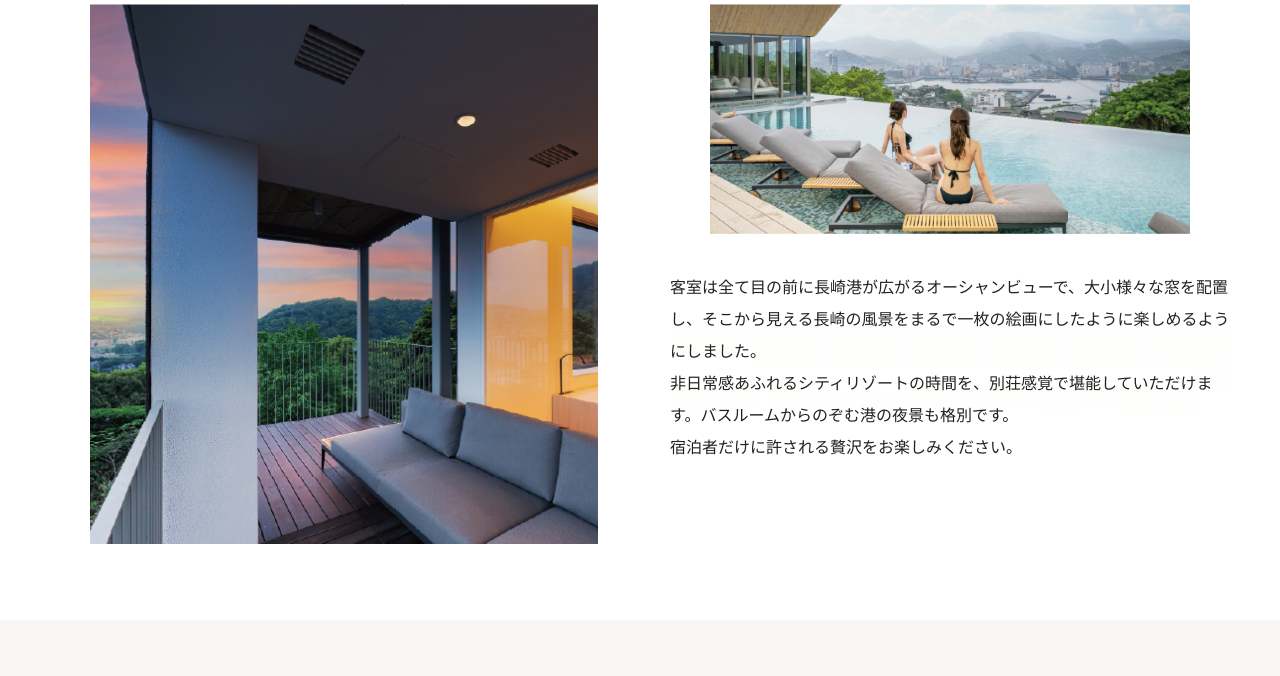
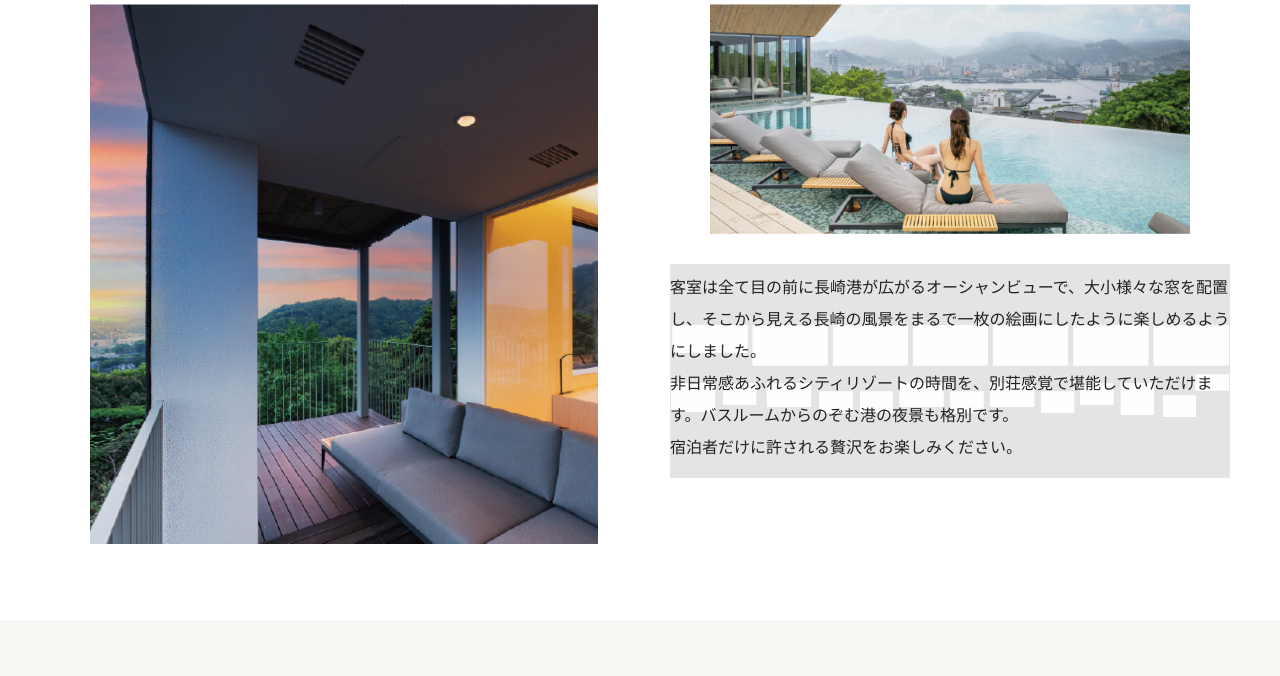
Before and after one commit to syu5687/gt-hotels, a PHP site: page /gtn.php in a window 1280 px wide. Shown: the part 708-1384 px from the top of the page. Run offline with PHP 8.4, Linux system fonts and the light colour scheme.

Commit message:
Update gtn.css

```diff
--- a/_assets/css/gtn.css
+++ b/_assets/css/gtn.css
@@ -68,7 +68,7 @@
     url("/_assets/images/back1.svg") center/contain no-repeat,
     url("/assets/images/back1.svg") center/contain no-repeat,
     url("../images/back1.svg") center/contain no-repeat,
-    #fff;
+    #000;
   opacity:.100;
   pointer-events:none;
   z-index:-1;
```
